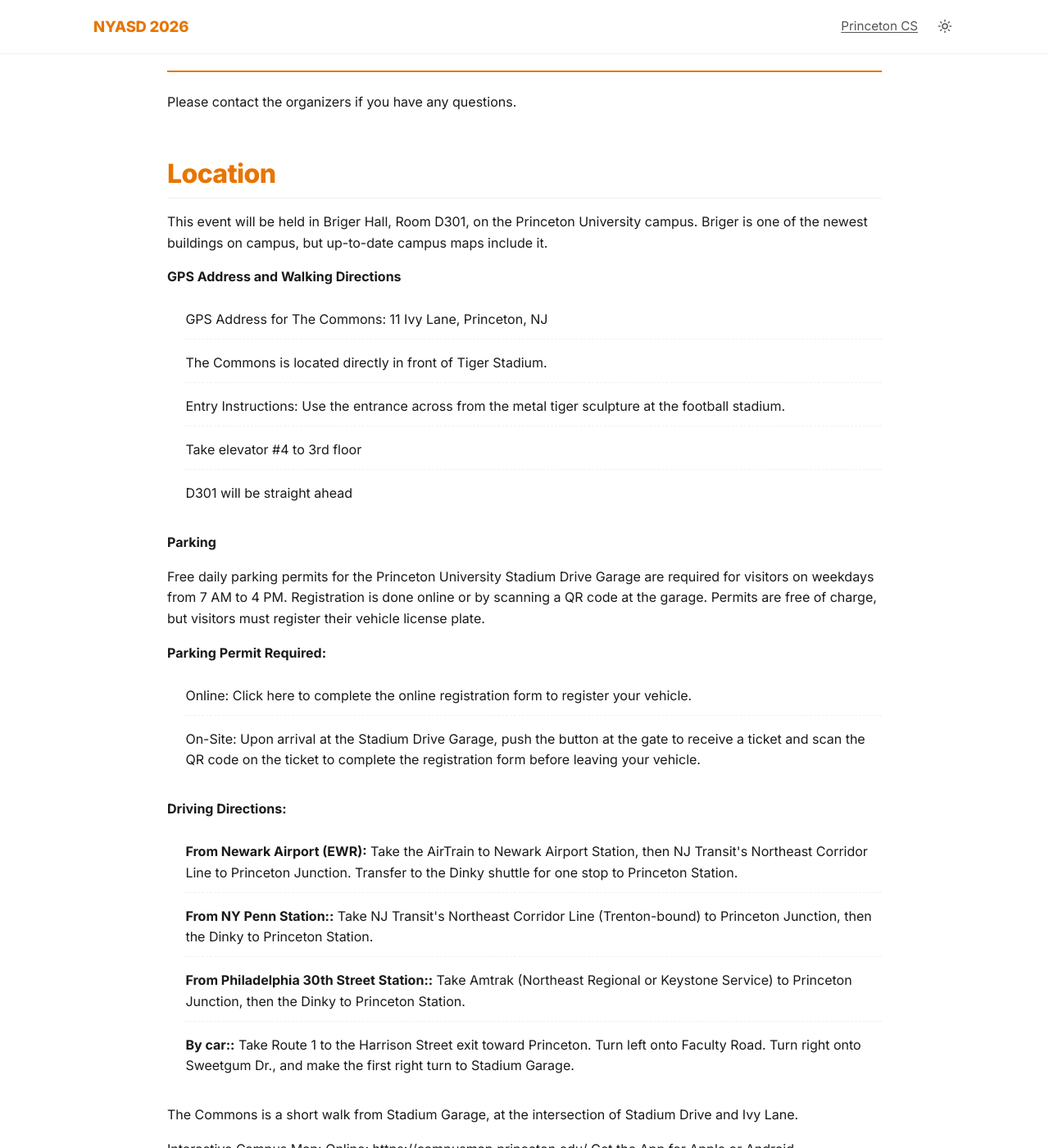
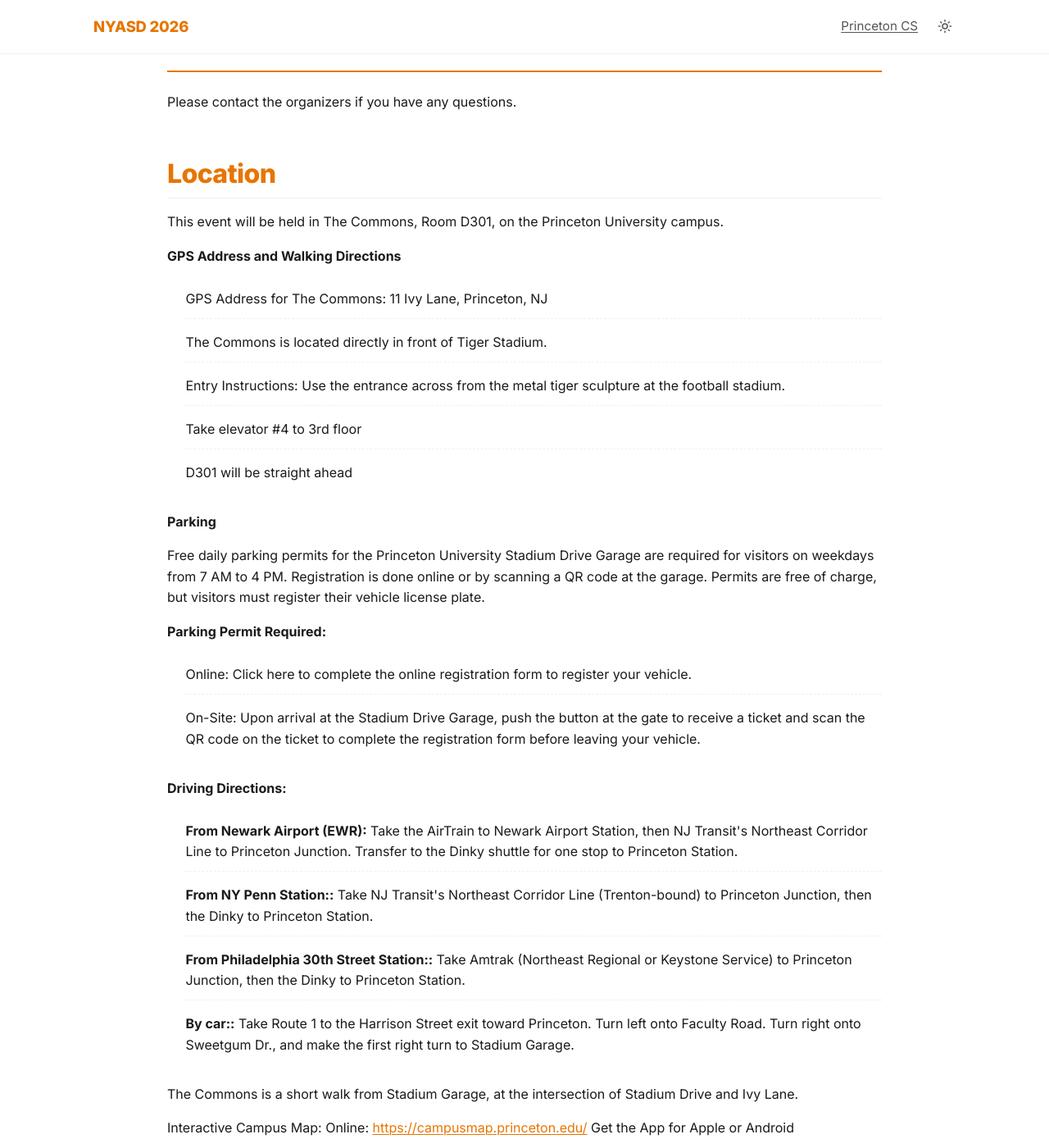
Before and after one commit to princetoncomputerarch/princetoncomputerarch.github.io, a Jekyll site: the page built from index.html, in a window 1280 px wide and 1400 px high, scrolled down 3038 px. Shown: the whole window at 82% size. Built offline with Jekyll 4.4.1, drawn with Linux system fonts in a browser that asks for light colours; some of the changed text lies outside the part shown.

Commit message:
Update venue to The Commons; make campus map URL clickable

```diff
--- a/_data/location.yml
+++ b/_data/location.yml
@@ -7,8 +7,7 @@
 heading: "Location"
 
 intro: >
-  This event will be held in Briger Hall, Room D301, on the Princeton University campus.
-  Briger is one of the newest buildings on campus, but up-to-date campus maps include it.
+  This event will be held in The Commons, Room D301, on the Princeton University campus.
 
 # ---------------------------------------------------------------------------
 # GPS Address & Walking Directions
@@ -65,6 +64,9 @@
   The Commons is a short walk from Stadium Garage, at the intersection of Stadium Drive and Ivy Lane.
 
 # ---------------------------------------------------------------------------
-# Campus map (single line, exact original wording)
+# Campus map
 # ---------------------------------------------------------------------------
-campus_map: "Interactive Campus Map: Online: https://campusmap.princeton.edu/ Get the App for Apple or Android"
+campus_map:
+  prefix: "Interactive Campus Map: Online:"
+  url: "https://campusmap.princeton.edu/"
+  suffix: "Get the App for Apple or Android"
--- a/index.html
+++ b/index.html
@@ -442,7 +442,7 @@
   <p>{{ location.closing | strip_newlines }}</p>
 {% endif %}
 
-{% if location.campus_map and location.campus_map != "" %}
-  <p>{{ location.campus_map }}</p>
+{% if location.campus_map and location.campus_map.url and location.campus_map.url != "" %}
+  <p>{{ location.campus_map.prefix }} <a href="{{ location.campus_map.url }}" target="_blank" rel="noopener">{{ location.campus_map.url }}</a> {{ location.campus_map.suffix }}</p>
 {% endif %}
 {% endif %}
```
